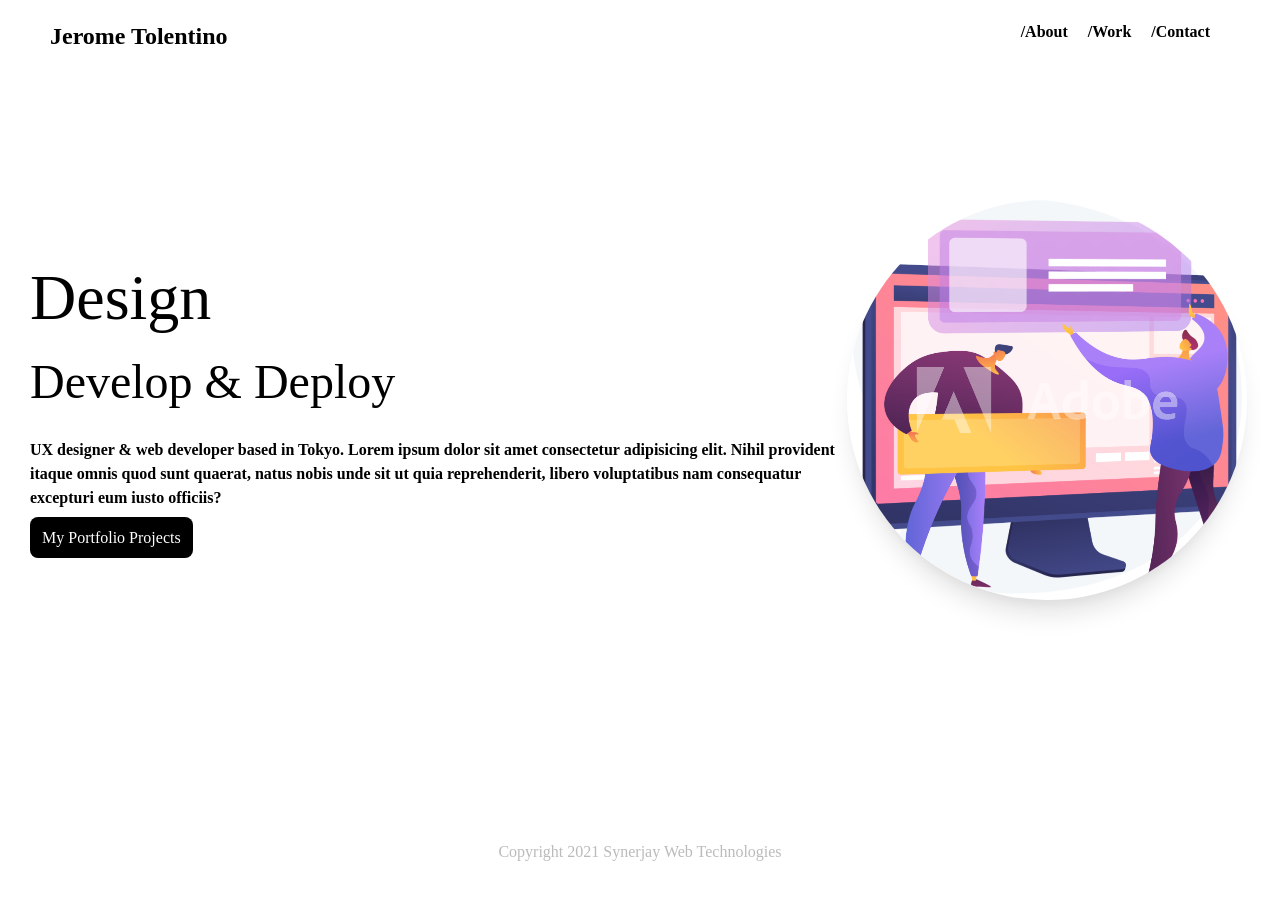
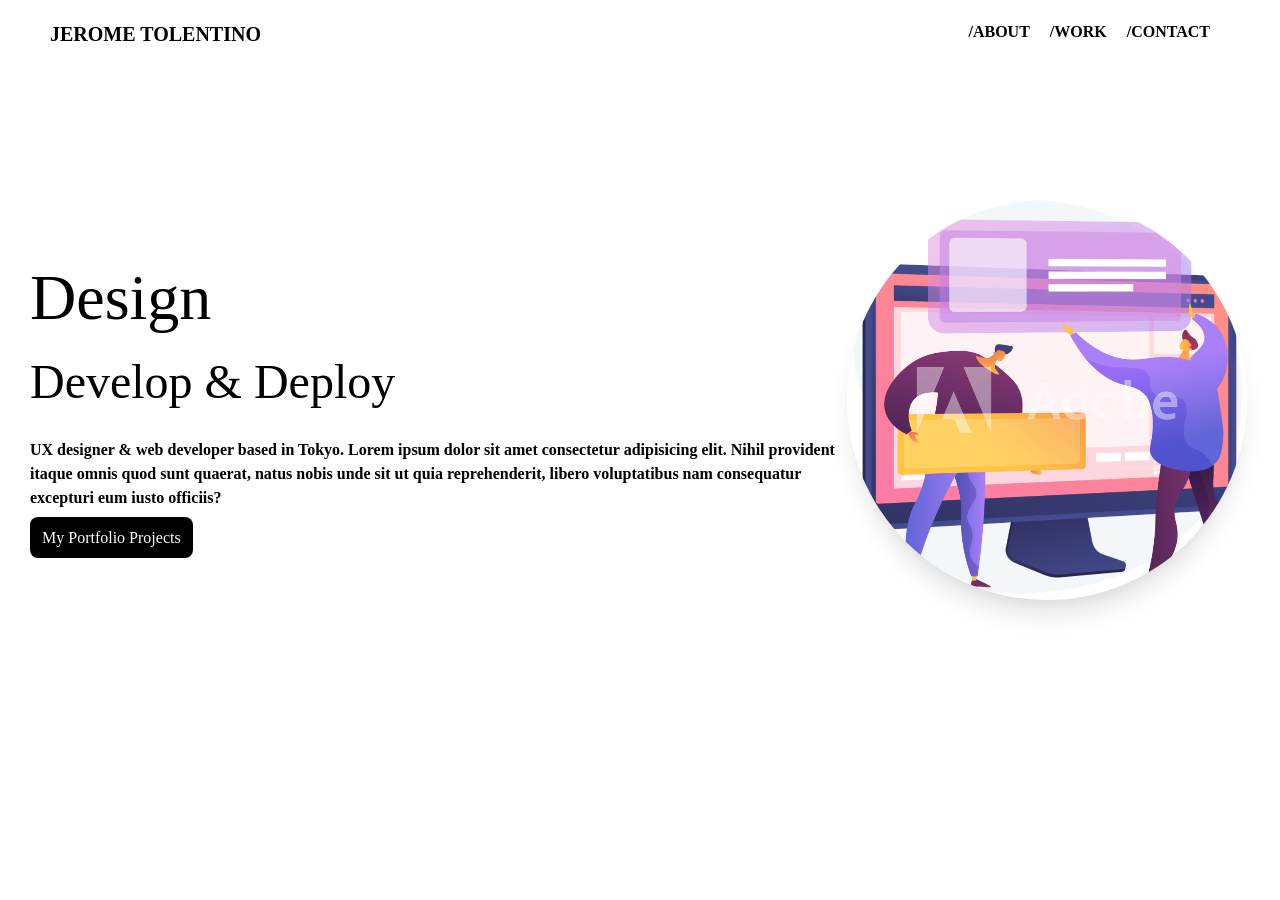
Before and after one commit to synerjay/jerometo.com, a Gatsby site: page / in a window 1280 px wide. After the commit the page ends 800 px from the top, so only its background shows below. Built offline with nearby package versions, Linux system fonts and the light colour scheme; Gatsby itself is replaced by a stand-in of ours.

Commit message:
added layout changes

```diff
--- a/src/components/Layout.js
+++ b/src/components/Layout.js
@@ -9,9 +9,9 @@ export default function Layout({ children }) {
     <div className="layout">
       <Navbar />
       <div className="content">{children}</div>
-      <footer>
+      {/* <footer>
         <p>Copyright 2021 Synerjay Web Technologies</p>
-      </footer>
+      </footer> */}
     </div>
   )
 }
--- a/src/components/Navbar.js
+++ b/src/components/Navbar.js
@@ -6,22 +6,22 @@ import React from "react"
 export default function Navbar() {
   return (
     <nav id="main">
-      <Link className="text-2xl font-bold" to="/">
-        Jerome Tolentino
+      <Link className="text-xl font-bold" to="/">
+        JEROME TOLENTINO
       </Link>
       <div className="links">
         <Link className="font-bold relative w-max two" to="/">
-          <span>/About</span>{" "}
+          <span className="uppercase">/About</span>{" "}
           <span class="absolute -bottom-1 left-1/2 w-0 transition-all h-1 bg-yellow-400"></span>
           <span class="absolute -bottom-1 right-1/2 w-0 transition-all h-1 bg-yellow-400"></span>
         </Link>
         <Link className="font-bold relative w-max two" to="/work">
-          <span>/Work</span>
+          <span className="uppercase">/Work</span>
           <span class="absolute -bottom-1 left-1/2 w-0 transition-all h-1 bg-yellow-400"></span>
           <span class="absolute -bottom-1 right-1/2 w-0 transition-all h-1 bg-yellow-400"></span>
         </Link>
         <Link className="font-bold relative w-max two" to="/contact">
-          <span>/Contact</span>{" "}
+          <span className="uppercase">/Contact</span>{" "}
           <span class="absolute -bottom-1 left-1/2 w-0 transition-all h-1 bg-yellow-400"></span>
           <span class="absolute -bottom-1 right-1/2 w-0 transition-all h-1 bg-yellow-400"></span>
         </Link>
--- a/src/styles/global.css
+++ b/src/styles/global.css
@@ -3,11 +3,15 @@
 @tailwind utilities;
 
 @import url("https://fonts.googleapis.com/css2?family=Montserrat:wght@300;400;500;700&display=swap");
+@import url(//db.onlinewebfonts.com/c/4f9463b996339e2fc66a827c7dc21f63?family=Metrica);
+@import url(//db.onlinewebfonts.com/c/6cec834e2e8f2e4206567ed75e1281d4?family=Brandon+Grotesque+Bold);
 
 * {
   margin: 0;
   padding: 0;
   text-decoration: none;
+  /* font-family: "Brandon Grotesque Bold", "sans-serif"; */
+  /* font-family: "Metrica"; */
   font-family: "Montserrat";
   color: black;
 }
```
